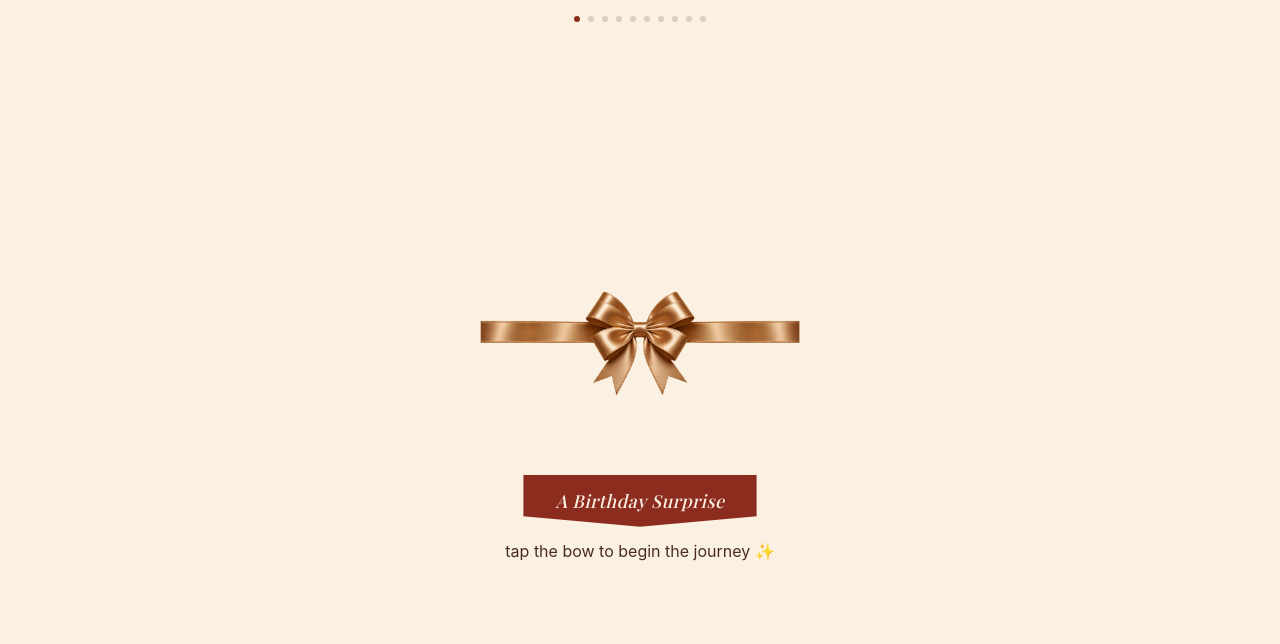
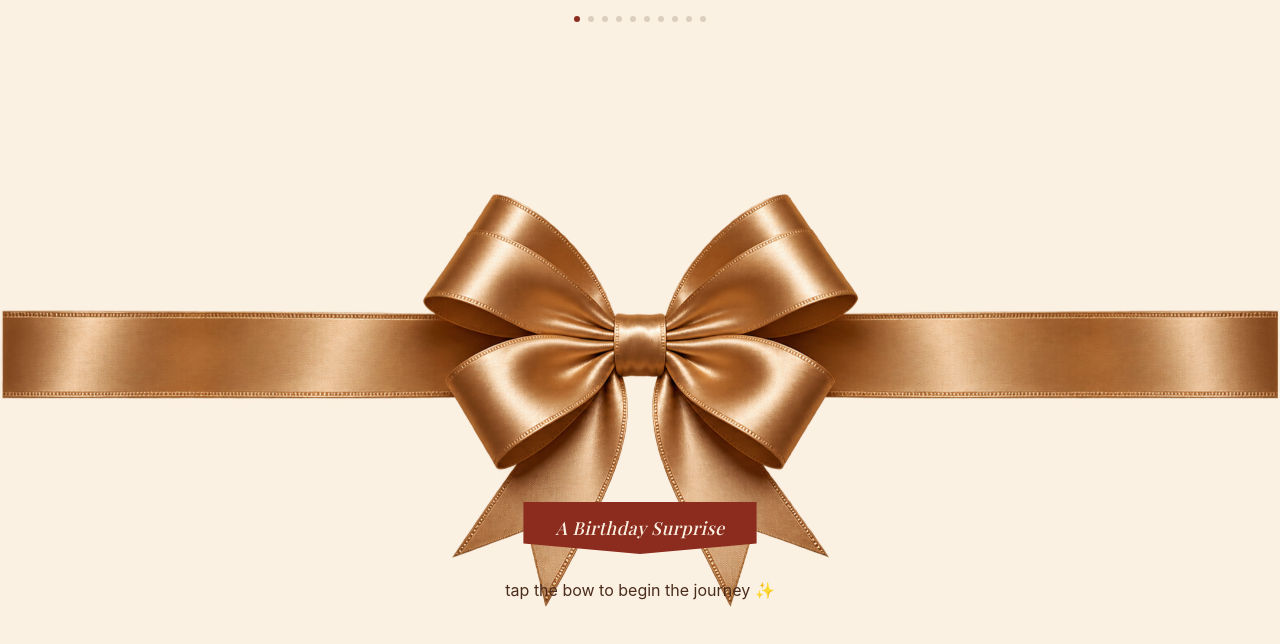
Before and after one commit to SUBAGOVINTHAN/my-birthday-site, a React (Vite) app: page / in a window 1280 px wide. Shown: the top 644 px of the page. Built offline with nearby package versions, Linux system fonts and the light colour scheme; a web font is replaced by a local one.

Commit message:
add vercel rewrite config

```diff
--- a/src/components/birthday/screens/WelcomeScreen.jsx
+++ b/src/components/birthday/screens/WelcomeScreen.jsx
@@ -26,10 +26,7 @@ export default function WelcomeScreen() {
   };
 
   return (
-    <div
-      className="relative min-h-screen w-full overflow-hidden flex flex-col items-center justify-center text-center px-6"
-      style={{ background: COLORS.cream }}
-    >
+    <div className="relative min-h-screen w-full overflow-hidden flex flex-col items-center justify-center text-center px-6">
       <style>{`
         @keyframes bow-split-left {
           0% { transform: translateX(0) rotate(0deg); opacity: 1; }
@@ -69,18 +66,14 @@ export default function WelcomeScreen() {
         }
       `}</style>
 
-      {/* bow wrapper — now in normal flex flow, sized relative to viewport width */}
+      {/* left half of the bow */}
       <div
         onClick={handleStart}
-        className="relative w-[70vw] max-w-[320px] aspect-[3/2] cursor-pointer"
-      >
-        {/* left half of the bow */}
-        <div
-          className={`bow-half-left absolute inset-0 ${mounted ? "bow-enter" : ""} ${!opening && mounted ? "bow-idle" : ""} ${opening ? "opening" : ""}`}
+        className={`bow-half-left fixed inset-0 cursor-pointer ${mounted ? "bow-enter" : ""} ${!opening && mounted ? "bow-idle" : ""} ${opening ? "opening" : ""}`}
         style={{
           clipPath: "inset(0 50% 0 0)",
           backgroundImage: `url(${bowImg})`,
-            backgroundSize: "contain",
+          backgroundSize: "100vw auto",
           backgroundPosition: "center",
           backgroundRepeat: "no-repeat",
           opacity: mounted ? undefined : 0,
@@ -88,20 +81,23 @@ export default function WelcomeScreen() {
       />
       {/* right half of the bow */}
       <div
-          className={`bow-half-right absolute inset-0 ${mounted ? "bow-enter" : ""} ${!opening && mounted ? "bow-idle" : ""} ${opening ? "opening" : ""}`}
+        onClick={handleStart}
+        className={`bow-half-right fixed inset-0 cursor-pointer ${mounted ? "bow-enter" : ""} ${!opening && mounted ? "bow-idle" : ""} ${opening ? "opening" : ""}`}
         style={{
           clipPath: "inset(0 0 0 50%)",
           backgroundImage: `url(${bowImg})`,
-            backgroundSize: "contain",
+          backgroundSize: "100vw auto",
           backgroundPosition: "center",
           backgroundRepeat: "no-repeat",
           opacity: mounted ? undefined : 0,
         }}
       />
-      </div>
+
+      {/* page bg behind the bow */}
+      <div className="fixed inset-0 -z-10" style={{ background: COLORS.cream }} />
 
       <div
-        className="relative z-10 mt-6 px-8 py-3 pointer-events-none transition-opacity duration-300 hint-enter"
+        className="relative z-10 mt-[38vh] px-8 py-3 mb-6 pointer-events-none transition-opacity duration-300 hint-enter"
         style={{
           background: COLORS.rust,
           color: COLORS.cream,
@@ -116,7 +112,7 @@ export default function WelcomeScreen() {
       </div>
 
       <p
-        className="relative z-10 mt-3 text-sm sm:text-base pointer-events-none transition-opacity duration-300 hint-enter"
+        className="relative z-10 text-sm sm:text-base pointer-events-none transition-opacity duration-300 hint-enter"
         style={{ color: COLORS.brown, opacity: opening ? 0 : undefined }}
       >
         tap the bow to begin the journey ✨
```
Lines whose indentation alone changed are shown as unchanged.
